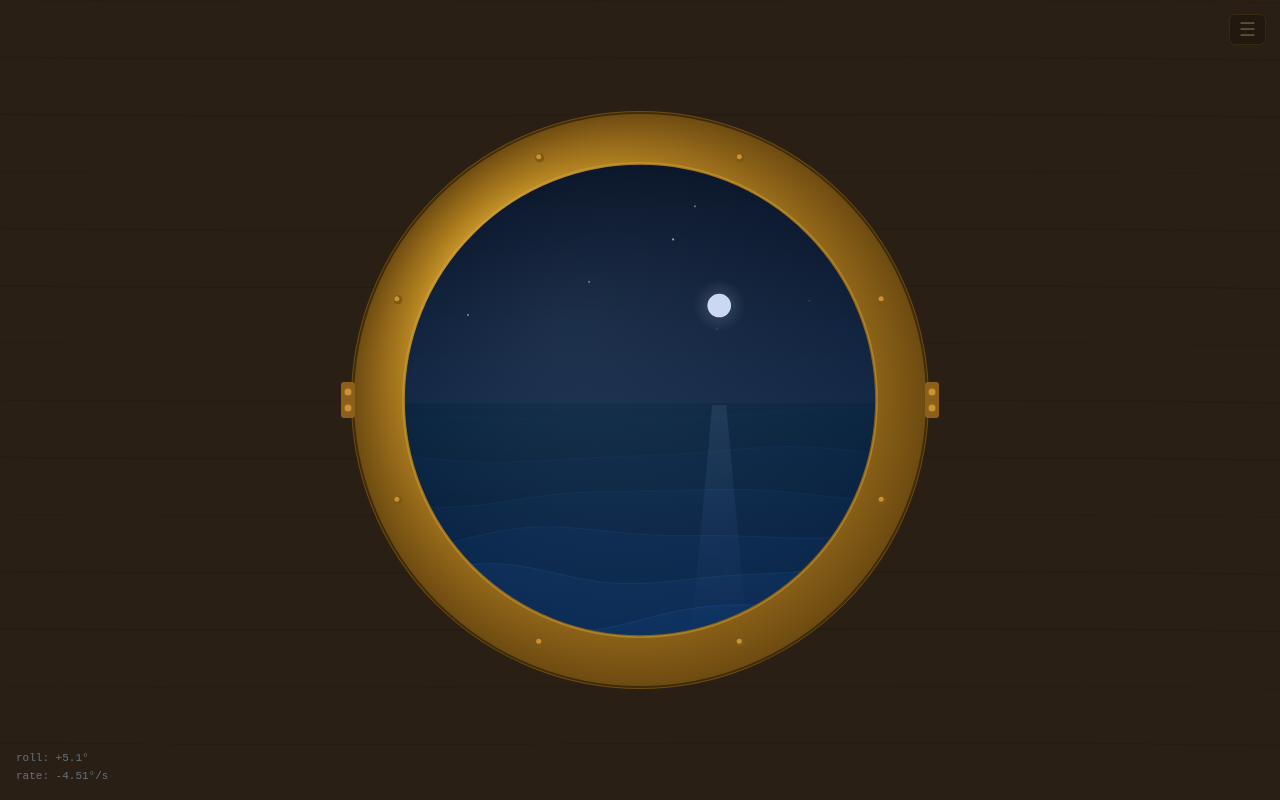
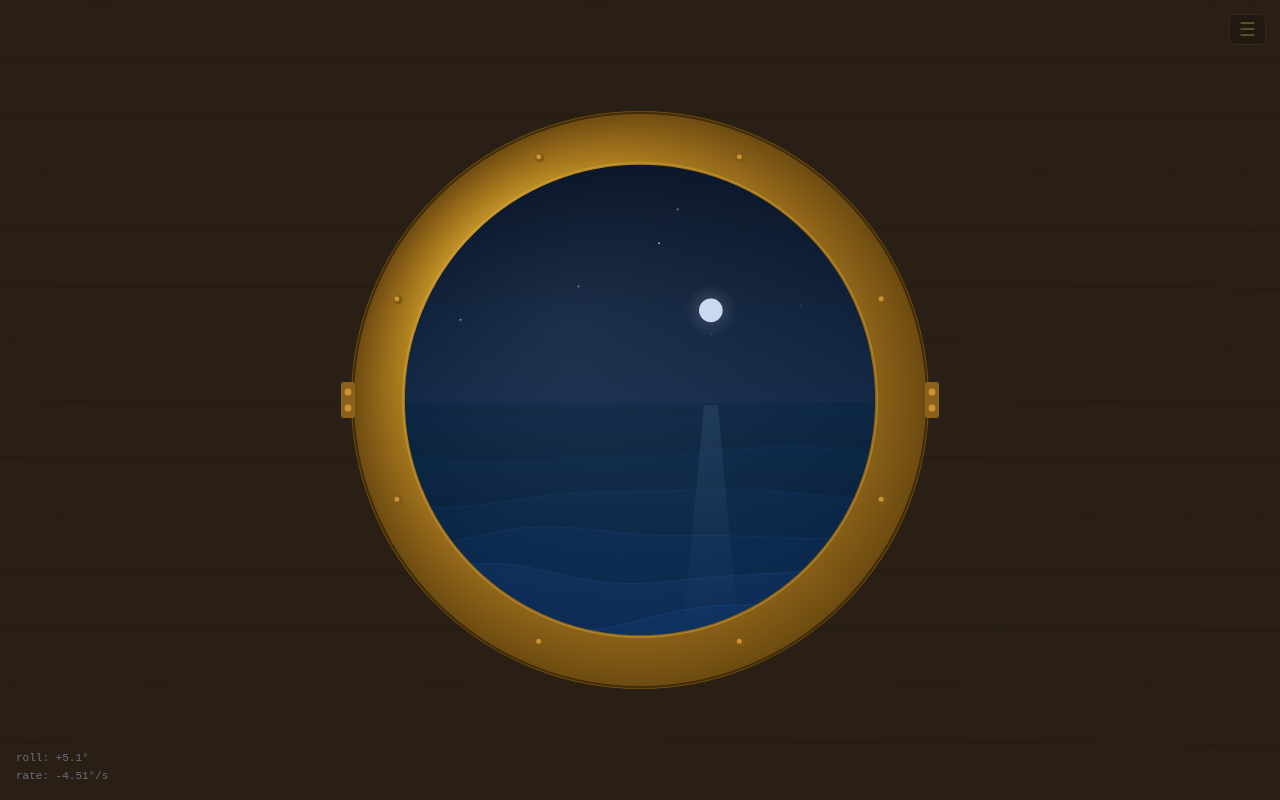
Before and after one commit to kneh/port-hole, a plain HTML site: page index.html in a window 1280 px wide. Drawn offline with Linux system fonts and the light colour scheme.

Commit message:
There's some rotation going on, I'd only expect the moon and stars to move up and down with respect to their distance. The horizontal shear is still perceived as rotation. What the user expects is physically correct: when the porthole tilts up during roll, stars shift downward in the view (you're looking higher, so fixed sky objects appear lower). Stars near the horizon shift the most (cos(α) → 1), stars near the zenith shift the least (cos(α) → 0). No horizontal component at all.
Edit c:\Users\Henk Stegeman\Downloads\port-light-pwa\index.html
Added 1 line
What changed and why:

The horizontal shear (-rollRad * sy * IR on the x-axis) is gone. Stars and moon now only move vertically by horizonShift × √(1 − sy²).

The √(1 − sy²) term is cos(elevation angle) — which falls out of the geometry of a tilting view direction:

A star near the horizon (sy ≈ 0) has cos α ≈ 1 → shifts by the full horizonShift
A star high in the sky (|sy| → 1) has cos α → 0 → barely shifts
This is the same horizonShift already driving the horizon's vertical movement, so the whole scene stays internally consistent — no rotation, just a gentle up-and-down bob whose magnitude follows the porthole's height above the CoG and the roll angle.

```diff
--- a/index.html
+++ b/index.html
@@ -290,21 +290,22 @@
       ctx.fillStyle = skyGrad;
       ctx.fillRect(cx - IR*1.5, cy - IR*1.5, IR*3, IR*3);
 
-      /* celestial objects: horizontal shear proportional to roll — no vertical component */
+      /* celestial objects: pure vertical shift — stars near horizon shift most (cos α factor),
+         stars near zenith shift least; no horizontal component */
       const moonLX = IR * 0.3, moonLY = -IR * 0.4;
-      const moonX = cx + moonLX - rollRad * moonLY;
-      const moonY = cy + moonLY;
+      const moonX = cx + moonLX;
+      const moonY = cy + moonLY + horizonShift * Math.sqrt(1 - (moonLY / IR) * (moonLY / IR));
 
-      /* stars — each shifts left/right by rollRad × its height above centre; y stays fixed */
       const STARS = [
         [-0.62,-0.70],[0.16,-0.82],[0.50,-0.60],[0.30,-0.30],
         [-0.76,-0.36],[0.74,-0.76],[-0.26,-0.50],[0.68,-0.42],[0.08,-0.68]
       ];
       STARS.forEach(([sx, sy]) => {
+        const shiftY = horizonShift * Math.sqrt(1 - sy * sy);
         const flicker = 0.35 + 0.65 * Math.sin(simT * 0.9 + sx*22 + sy*17);
         ctx.fillStyle = `rgba(210,225,255,${flicker * 0.75})`;
         ctx.beginPath();
-        ctx.arc(cx + sx*IR - rollRad * sy*IR, cy + sy*IR, 1.1, 0, Math.PI*2);
+        ctx.arc(cx + sx*IR, cy + sy*IR + shiftY, 1.1, 0, Math.PI*2);
         ctx.fill();
       });
 
```
